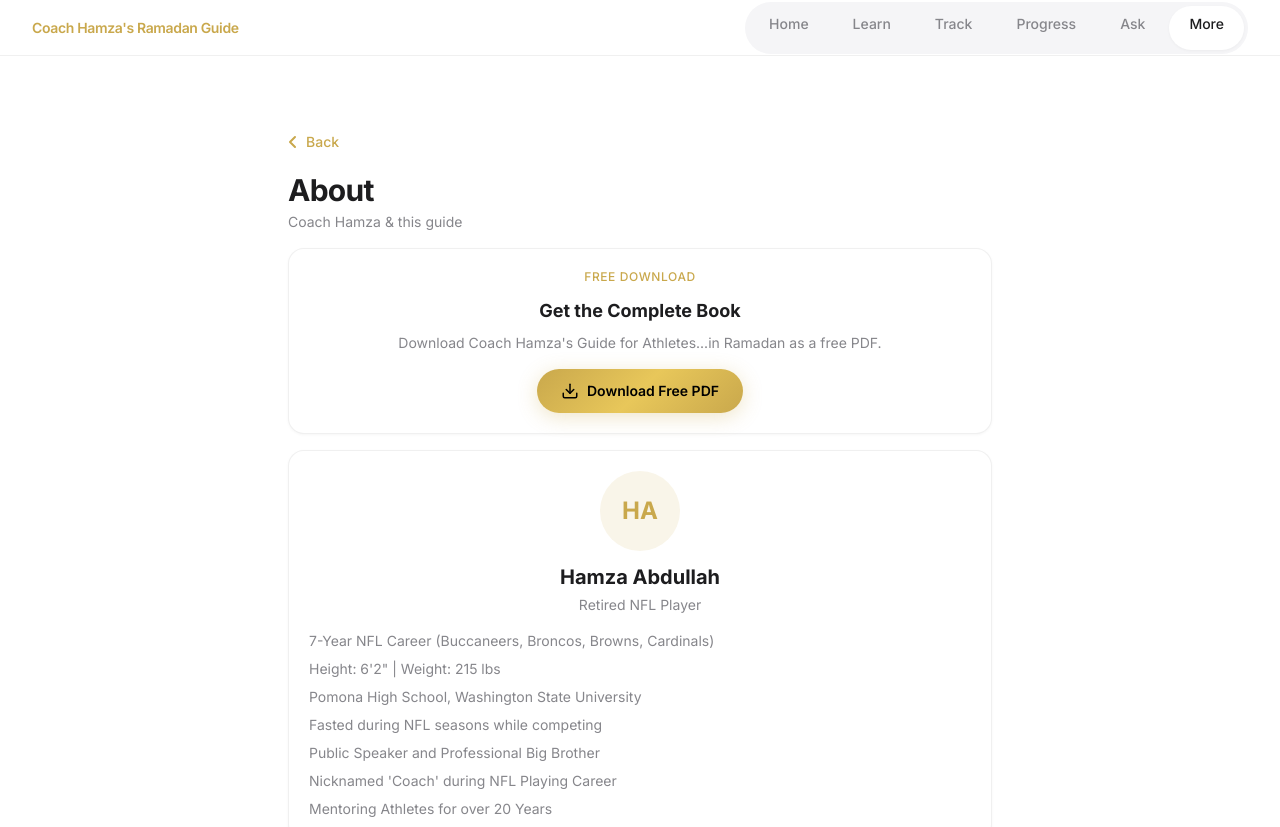
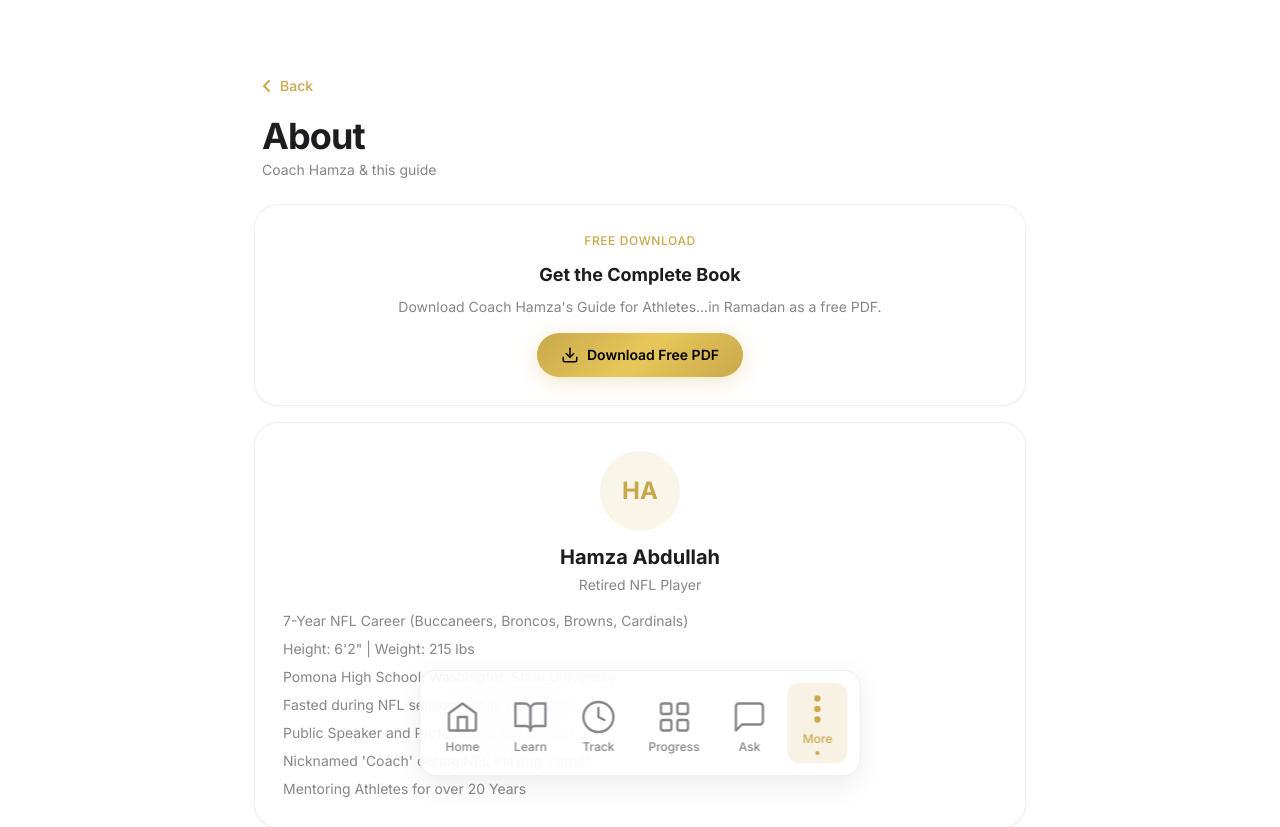
Before and after one commit to mutaaf/ramadan-guide, a Next.js app: page /more/about in a window 1280 px wide. Shown: the top 827 px of the page. Built offline with nearby package versions, Linux system fonts and the light colour scheme.

Commit message:
Add macOS-style dock navigation

```diff
--- a/src/app/dashboard/page.tsx
+++ b/src/app/dashboard/page.tsx
@@ -138,7 +138,7 @@
 
       <div className="px-6 pb-8">
         {/* Quick Stats Grid */}
-        <div className="grid grid-cols-2 gap-3 mb-6">
+        <div className="grid grid-cols-2 gap-3 lg:gap-4 mb-6">
           <Card delay={0.05}>
             <p className="text-2xl font-bold">{fastedDays}</p>
             <p className="text-xs" style={{ color: "var(--muted)" }}>Days Fasted</p>
--- a/src/app/globals.css
+++ b/src/app/globals.css
@@ -134,7 +134,7 @@
 
 @media (min-width: 768px) {
   .safe-bottom {
-    padding-bottom: 48px;
+    padding-bottom: 120px; /* Account for dock height + spacing */
   }
 }
 
@@ -222,30 +222,36 @@
     display: none;
   }
 
-  /* Adjust safe-bottom since no nav */
+  /* Adjust safe-bottom for dock nav */
   .safe-bottom {
-    padding-bottom: env(safe-area-inset-bottom, 24px);
+    padding-bottom: calc(env(safe-area-inset-bottom, 0px) + 120px);
   }
 }
 
 /* Desktop (1024px+) - wider content area with sidebar potential */
 @media (min-width: 1024px) {
   main {
-    max-width: 720px;
-    padding-left: 24px;
-    padding-right: 24px;
+    max-width: 800px;
+    padding-left: 32px;
+    padding-right: 32px;
   }
 
   /* Cards get more breathing room */
   .glass-card {
-    padding: 24px;
+    padding: 28px;
   }
 }
 
 /* Large desktop (1280px+) */
 @media (min-width: 1280px) {
   main {
-    max-width: 800px;
+    max-width: 900px;
+    padding-left: 40px;
+    padding-right: 40px;
+  }
+
+  .glass-card {
+    padding: 32px;
   }
 }
 
--- a/src/app/layout.tsx
+++ b/src/app/layout.tsx
@@ -2,7 +2,7 @@
 import { Inter } from "next/font/google";
 import "./globals.css";
 import { BottomNav } from "@/components/BottomNav";
-import { DesktopNav } from "@/components/DesktopNav";
+import { DockNav } from "@/components/DockNav";
 import { GlobalHeader } from "@/components/GlobalHeader";
 import { CacheCleanup } from "@/components/ai/CacheCleanup";
 import { Analytics } from "@vercel/analytics/react";
@@ -46,9 +46,9 @@
     <html lang="en">
       <body className={`${inter.variable} antialiased bg-background text-foreground`}>
         <CacheCleanup />
-        <DesktopNav />
         <GlobalHeader />
-        <main className="safe-bottom md:pt-14">{children}</main>
+        <main className="safe-bottom">{children}</main>
+        <DockNav />
         <BottomNav />
         <Analytics />
       </body>
--- a/src/app/tracker/page.tsx
+++ b/src/app/tracker/page.tsx
@@ -49,12 +49,12 @@
           />
         </div>
 
-        <div className="space-y-3">
+        <div className="space-y-3 lg:space-y-4">
           {sections.map((s, i) => (
             <Link key={s.href} href={s.href}>
-              <Card delay={i * 0.06} className="flex items-center gap-4">
+              <Card delay={i * 0.06} className="flex items-center gap-4 lg:gap-5">
                 <div
-                  className="flex h-11 w-11 items-center justify-center rounded-xl text-base font-bold shrink-0"
+                  className="flex h-11 w-11 lg:h-12 lg:w-12 items-center justify-center rounded-xl text-base font-bold shrink-0"
                   style={{ background: `${s.accent}15`, color: s.accent }}
                 >
                   {s.icon}
--- a/src/components/Card.tsx
+++ b/src/components/Card.tsx
@@ -17,7 +17,7 @@
       animate={{ opacity: 1, y: 0 }}
       transition={{ duration: 0.5, delay, ease: [0.25, 0.46, 0.45, 0.94] }}
       onClick={onClick}
-      className={`rounded-2xl p-5 ${onClick ? "cursor-pointer active:scale-[0.98] transition-transform" : ""} ${className}`}
+      className={`rounded-2xl lg:rounded-3xl p-5 md:p-6 lg:p-7 ${onClick ? "cursor-pointer active:scale-[0.98] transition-transform" : ""} ${className}`}
       style={{
         background: "var(--card)",
         border: "1px solid var(--card-border)",
--- a/src/components/DesktopNav.tsx
+++ /dev/null
@@ -1,47 +0,0 @@
-"use client";
-
-import Link from "next/link";
-import { usePathname } from "next/navigation";
-
-const tabs = [
-  { label: "Home", href: "/" },
-  { label: "Learn", href: "/learn" },
-  { label: "Track", href: "/tracker" },
-  { label: "Progress", href: "/dashboard" },
-  { label: "Ask", href: "/ask" },
-  { label: "More", href: "/more" },
-];
-
-export function DesktopNav() {
-  const pathname = usePathname();
-
-  return (
-    <nav className="hidden md:flex fixed top-0 left-0 right-0 z-50 h-14 items-center justify-between px-8 border-b" style={{ background: "var(--nav-bg)", backdropFilter: "blur(40px) saturate(180%)", WebkitBackdropFilter: "blur(40px) saturate(180%)", borderColor: "var(--card-border)" }}>
-      <p className="text-sm font-semibold tracking-tight" style={{ color: "var(--accent-gold)" }}>
-        Coach Hamza&apos;s Ramadan Guide
-      </p>
-      <div className="flex items-center gap-1 rounded-full px-1 py-1" style={{ background: "var(--surface-1)" }}>
-        {tabs.map((tab) => {
-          const isActive =
-            tab.href === "/"
-              ? pathname === "/"
-              : pathname.startsWith(tab.href);
-          return (
-            <Link
-              key={tab.href}
-              href={tab.href}
-              className="px-5 py-2 rounded-full text-sm font-medium transition-all"
-              style={{
-                color: isActive ? "var(--foreground)" : "var(--muted)",
-                background: isActive ? "var(--card)" : "transparent",
-                boxShadow: isActive ? "var(--shadow-sm)" : "none",
-              }}
-            >
-              {tab.label}
-            </Link>
-          );
-        })}
-      </div>
-    </nav>
-  );
-}
--- /dev/null
+++ b/src/components/DockNav.tsx
@@ -0,0 +1,118 @@
+"use client";
+
+import Link from "next/link";
+import { usePathname } from "next/navigation";
+import { motion } from "framer-motion";
+
+const tabs = [
+  {
+    label: "Home",
+    href: "/",
+    icon: (active: boolean) => (
+      <svg className="w-9 h-9" viewBox="0 0 24 24" fill="none" stroke="currentColor" strokeWidth={active ? 2.2 : 1.6} strokeLinecap="round" strokeLinejoin="round">
+        <path d="M3 9.5L12 3l9 6.5V20a1 1 0 01-1 1H4a1 1 0 01-1-1V9.5z" />
+        <path d="M9 21V12h6v9" />
+      </svg>
+    ),
+  },
+  {
+    label: "Learn",
+    href: "/learn",
+    icon: (active: boolean) => (
+      <svg className="w-9 h-9" viewBox="0 0 24 24" fill="none" stroke="currentColor" strokeWidth={active ? 2.2 : 1.6} strokeLinecap="round" strokeLinejoin="round">
+        <path d="M2 3h6a4 4 0 014 4v14a3 3 0 00-3-3H2V3z" />
+        <path d="M22 3h-6a4 4 0 00-4 4v14a3 3 0 013-3h7V3z" />
+      </svg>
+    ),
+  },
+  {
+    label: "Track",
+    href: "/tracker",
+    icon: (active: boolean) => (
+      <svg className="w-9 h-9" viewBox="0 0 24 24" fill="none" stroke="currentColor" strokeWidth={active ? 2.2 : 1.6} strokeLinecap="round" strokeLinejoin="round">
+        <circle cx="12" cy="12" r="10" />
+        <path d="M12 6v6l4 2" />
+      </svg>
+    ),
+  },
+  {
+    label: "Progress",
+    href: "/dashboard",
+    icon: (active: boolean) => (
+      <svg className="w-9 h-9" viewBox="0 0 24 24" fill="none" stroke="currentColor" strokeWidth={active ? 2.2 : 1.6} strokeLinecap="round" strokeLinejoin="round">
+        <rect x="3" y="3" width="7" height="7" rx="1.5" />
+        <rect x="14" y="3" width="7" height="7" rx="1.5" />
+        <rect x="3" y="14" width="7" height="7" rx="1.5" />
+        <rect x="14" y="14" width="7" height="7" rx="1.5" />
+      </svg>
+    ),
+  },
+  {
+    label: "Ask",
+    href: "/ask",
+    icon: (active: boolean) => (
+      <svg className="w-9 h-9" viewBox="0 0 24 24" fill="none" stroke="currentColor" strokeWidth={active ? 2.2 : 1.6} strokeLinecap="round" strokeLinejoin="round">
+        <path d="M21 15a2 2 0 01-2 2H7l-4 4V5a2 2 0 012-2h14a2 2 0 012 2z" />
+      </svg>
+    ),
+  },
+  {
+    label: "More",
+    href: "/more",
+    icon: (active: boolean) => (
+      <svg className="w-9 h-9" viewBox="0 0 24 24" fill="none" stroke="currentColor" strokeWidth={active ? 2.2 : 1.6} strokeLinecap="round" strokeLinejoin="round">
+        <circle cx="12" cy="12" r="1" />
+        <circle cx="12" cy="5" r="1" />
+        <circle cx="12" cy="19" r="1" />
+      </svg>
+    ),
+  },
+];
+
+export function DockNav() {
+  const pathname = usePathname();
+
+  return (
+    <nav
+      className="hidden md:flex fixed bottom-6 left-1/2 -translate-x-1/2 z-50 px-3 py-3 rounded-2xl"
+      style={{
+        background: "var(--nav-bg)",
+        backdropFilter: "blur(40px) saturate(180%)",
+        WebkitBackdropFilter: "blur(40px) saturate(180%)",
+        border: "1px solid var(--card-border)",
+        boxShadow: "var(--shadow-lg)",
+      }}
+    >
+      <div className="flex items-end gap-2">
+        {tabs.map((tab) => {
+          const isActive =
+            tab.href === "/"
+              ? pathname === "/"
+              : pathname.startsWith(tab.href);
+          return (
+            <Link key={tab.href} href={tab.href}>
+              <motion.div
+                whileHover={{ scale: 1.15, y: -4 }}
+                transition={{ type: "spring", stiffness: 400, damping: 17 }}
+                className="flex flex-col items-center gap-1 px-3 py-2 rounded-xl cursor-pointer"
+                style={{
+                  color: isActive ? "var(--accent-gold)" : "var(--muted)",
+                  background: isActive ? "var(--selected-gold-bg)" : "transparent",
+                }}
+              >
+                {tab.icon(isActive)}
+                <span className="text-xs font-medium">{tab.label}</span>
+                {isActive && (
+                  <div
+                    className="w-1 h-1 rounded-full"
+                    style={{ background: "var(--accent-gold)" }}
+                  />
+                )}
+              </motion.div>
+            </Link>
+          );
+        })}
+      </div>
+    </nav>
+  );
+}
--- a/src/components/HomeDashboard.tsx
+++ b/src/components/HomeDashboard.tsx
@@ -197,7 +197,7 @@
           >
             Today&apos;s Progress
           </p>
-          <div className="grid grid-cols-3 gap-2">
+          <div className="grid grid-cols-3 gap-2 md:gap-3 lg:gap-4">
             <Link href="/tracker/journal">
               <Card className="text-center py-3">
                 <p className="text-2xl font-bold">{prayerCount}/6</p>
@@ -237,7 +237,7 @@
           >
             Quick Actions
           </p>
-          <div className="grid grid-cols-4 gap-2">
+          <div className="grid grid-cols-4 gap-2 md:gap-3 lg:gap-4">
             {quickActions.map((action) => (
               <Link key={action.href} href={action.href}>
                 <Card className="flex flex-col items-center py-4">
--- a/src/components/PageHeader.tsx
+++ b/src/components/PageHeader.tsx
@@ -25,7 +25,7 @@
       initial={{ opacity: 0, y: -8 }}
       animate={{ opacity: 1, y: 0 }}
       transition={{ duration: 0.4, ease: [0.25, 0.46, 0.45, 0.94] }}
-      className="px-6 pt-16 pb-4"
+      className="px-6 lg:px-8 pt-16 pb-4 lg:pb-6"
     >
       {back && (
         <button
@@ -48,7 +48,7 @@
           Back
         </button>
       )}
-      <h1 className="text-3xl font-bold tracking-tight">{title}</h1>
+      <h1 className="text-3xl lg:text-4xl font-bold tracking-tight">{title}</h1>
       {subtitle && (
         <p className="mt-1 text-sm" style={{ color: "var(--muted)" }}>
           {subtitle}
```
Also changed, not shown: src/app/more/page.tsx (+7 -7 lines), public/favicon.png (added).
